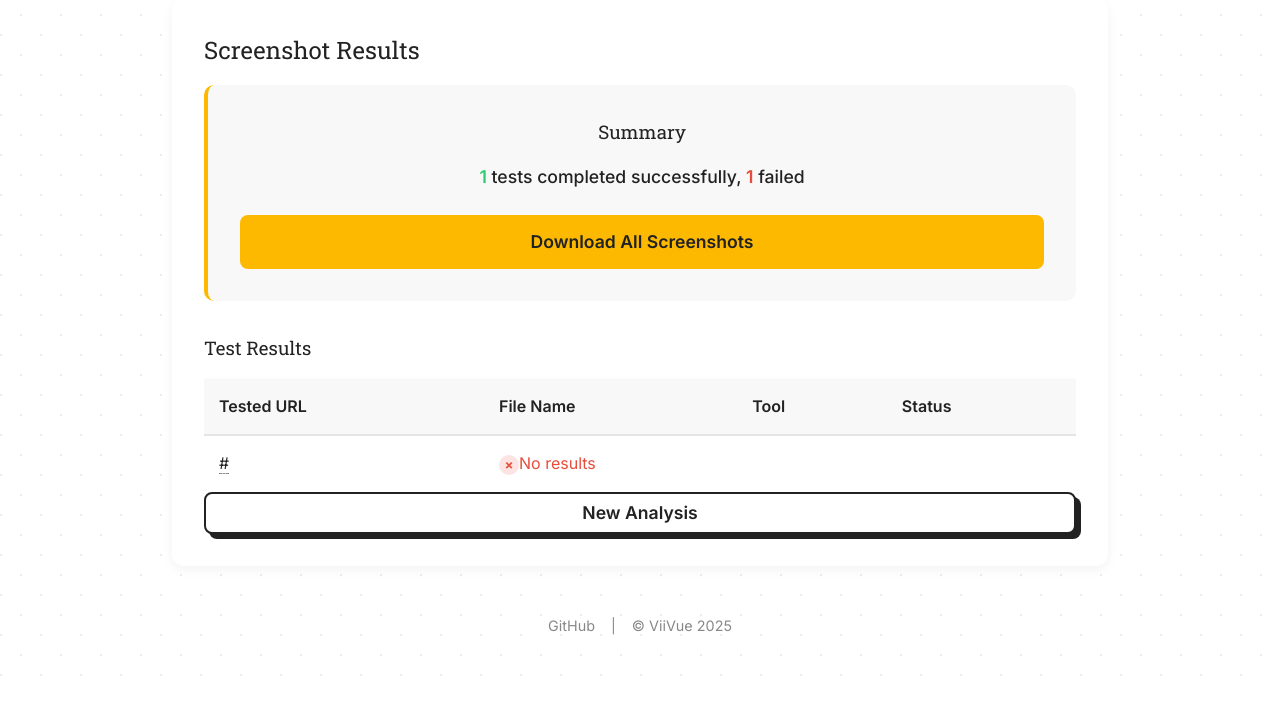
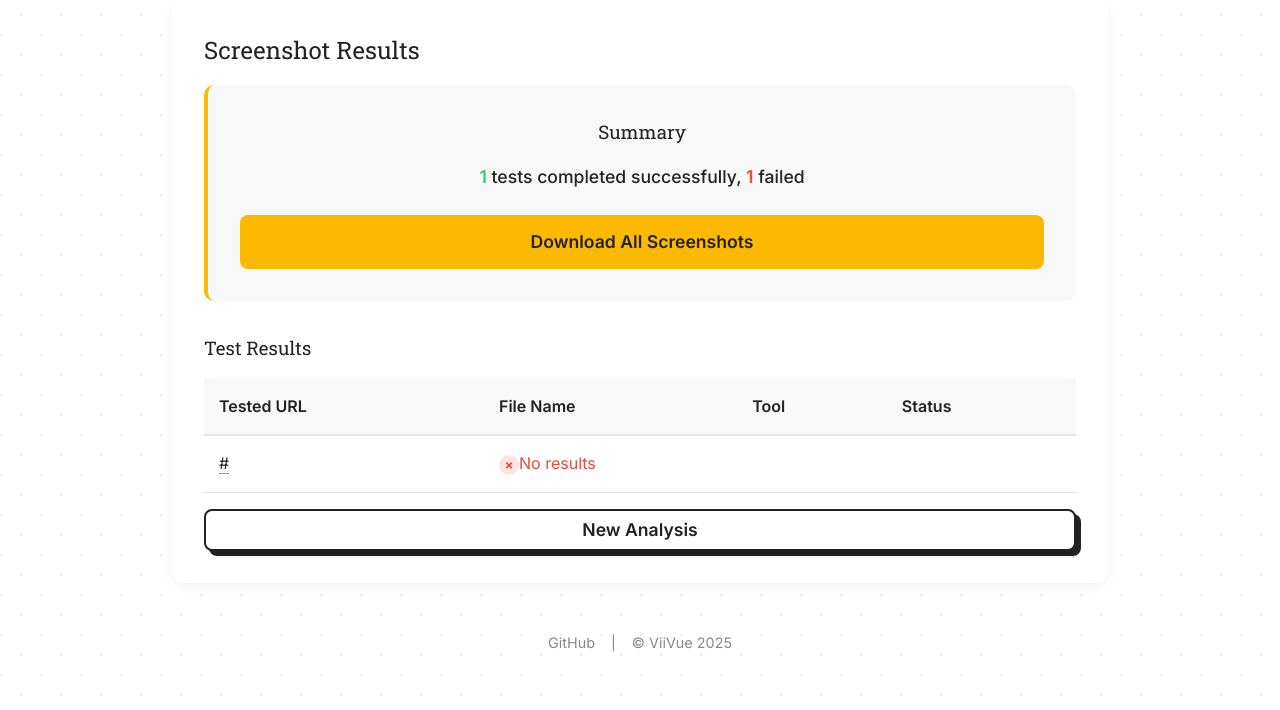
Before and after one commit to viivue/easy-page-speed-screenshots, a Flask app: template templates/results.html in a window 1280 px wide. Shown: the part 286-996 px from the top of the page. Before the commit the page ends 962 px from the top, so only its background shows below. Run offline with Flask 3, Linux system fonts and the light colour scheme; the template is opened without the code that fills it: most values are stand-ins (such as "Sample title", 1, 10 or a date in 2020).

Commit message:
feat(result): update analysis style

```diff
--- a/static/css/style.css
+++ b/static/css/style.css
@@ -171,6 +171,7 @@ h2 {
     border:2px solid var(--dark);
     box-shadow:5px 5px 0 var(--dark);
     border-radius:8px; padding:5px 23px;
+    margin-top: 1rem;
 }
 
 .new-analysis-btn:hover {
@@ -344,8 +345,6 @@ h2 {
     background: white;
 }
 
-.results-table tr:last-child td { border-bottom: none; }
-
 .results-table tr:hover td { background: #fafafa; }
 
 .results-container .action { margin-top: 2rem; }
```
